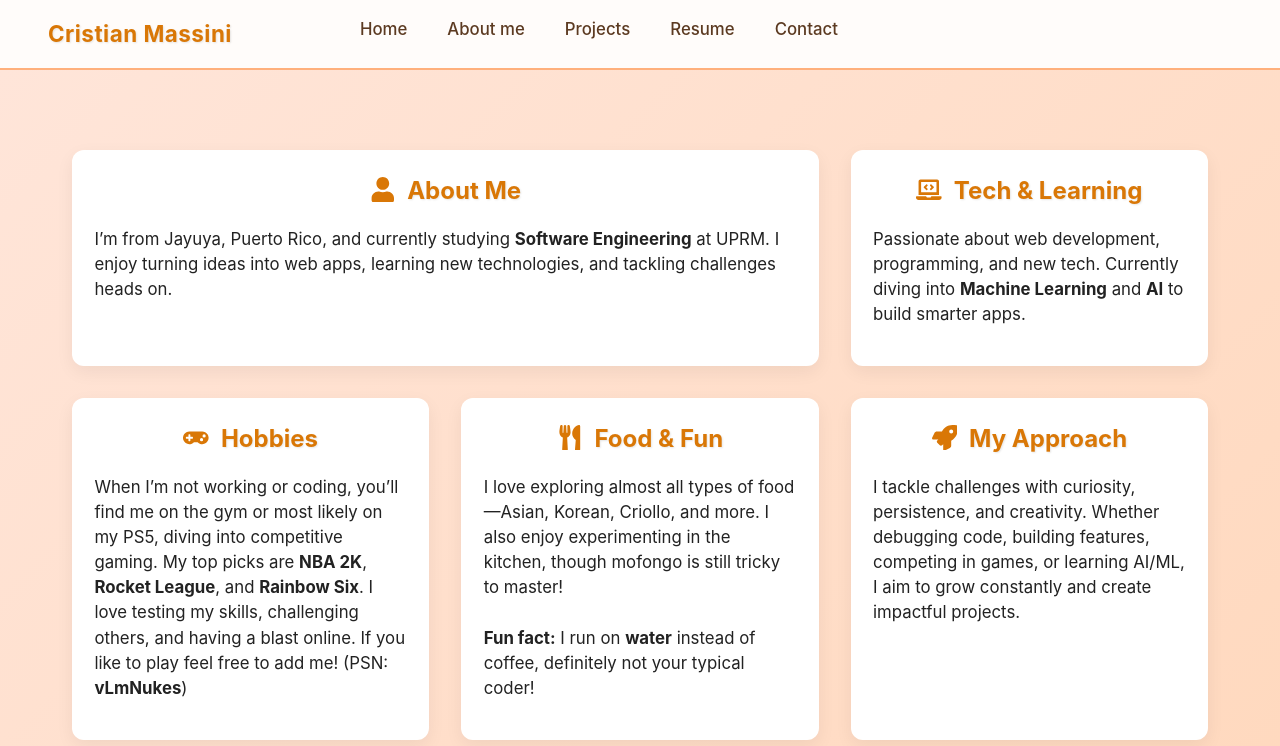
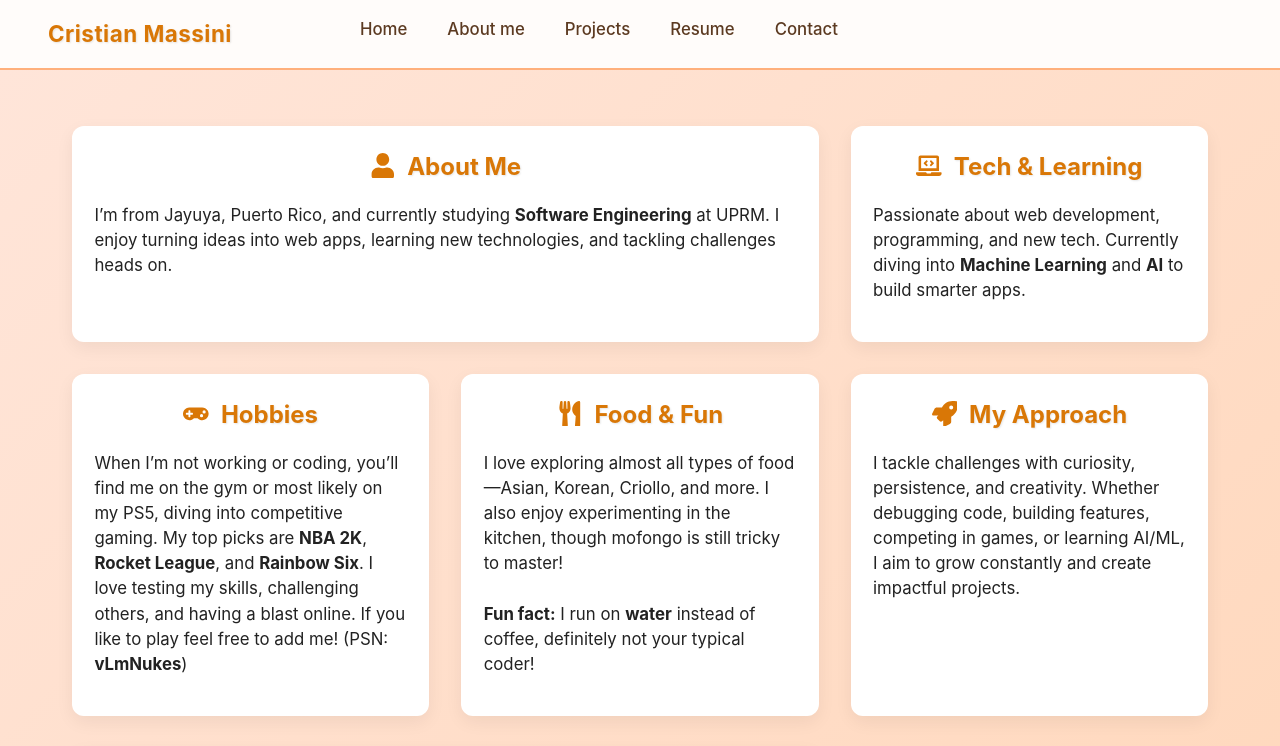
Before and after one commit to Massinl/myPortfolio, a React (Vite) app in the folder webPage/: page /about in a window 1280 px wide. Shown: the top 746 px of the page. Built offline with nearby package versions, Linux system fonts and the light colour scheme.

Commit message:
small fixes to padding in about page

```diff
--- a/webPage/src/components/Navbar.css
+++ b/webPage/src/components/Navbar.css
@@ -105,6 +105,7 @@
     flex-direction: column;
     gap: 0.5rem;
     padding: 1rem 1.5rem;
+    padding-bottom: .3rem;
   }
 
   .navbar-links {
--- a/webPage/src/pages/styles/about.css
+++ b/webPage/src/pages/styles/about.css
@@ -6,6 +6,7 @@
 .about-container {
   background: linear-gradient(135deg, #ffe5d9 0%, #ffd6b8 100%);
   padding: 2rem 1.5rem;
+  padding-top: .5rem;
   min-height: 100vh;
 }
 .about-section {
```
